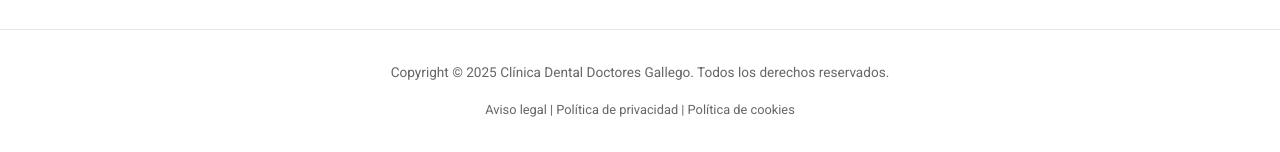
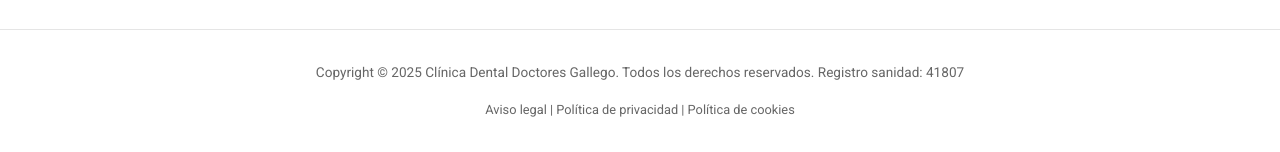
Before and after one commit to Ing27Dev/web-clinica-drs-gallego, a website: page 404.html in a window 1280 px wide. Shown: the part 1173-1325 px from the top of the page. Drawn offline with Linux system fonts and the light colour scheme.

Commit message:
añadido registro sanitario

```diff
--- a/404.html
+++ b/404.html
@@ -127,7 +127,7 @@
       <div class="footer-separator"></div>
 
       <div class="footer-legal">
-        <div class="footer-copyright">Copyright © 2025 Clínica Dental Doctores Gallego. Todos los derechos reservados.</div>
+        <div class="footer-copyright">Copyright © 2025 Clínica Dental Doctores Gallego. Todos los derechos reservados. Registro sanidad: 41807</div>
         <div class="footer-links">
           <a href="aviso-legal.html">Aviso legal</a> | <a href="politica-privacidad.html">Política de privacidad</a> | <a href="politica-cookies.html">Política de cookies</a>
         </div>
```
Also changed, not shown: aviso-legal.html (+1 -1 lines), contacto.html (+1 -1 lines), equipo.html (+1 -1 lines), index.html (+1 -1 lines), la_clinica.html (+1 -1 lines), politica-cookies.html (+1 -1 lines), politica-privacidad.html (+1 -1 lines), tratamientos.html (+1 -1 lines).
